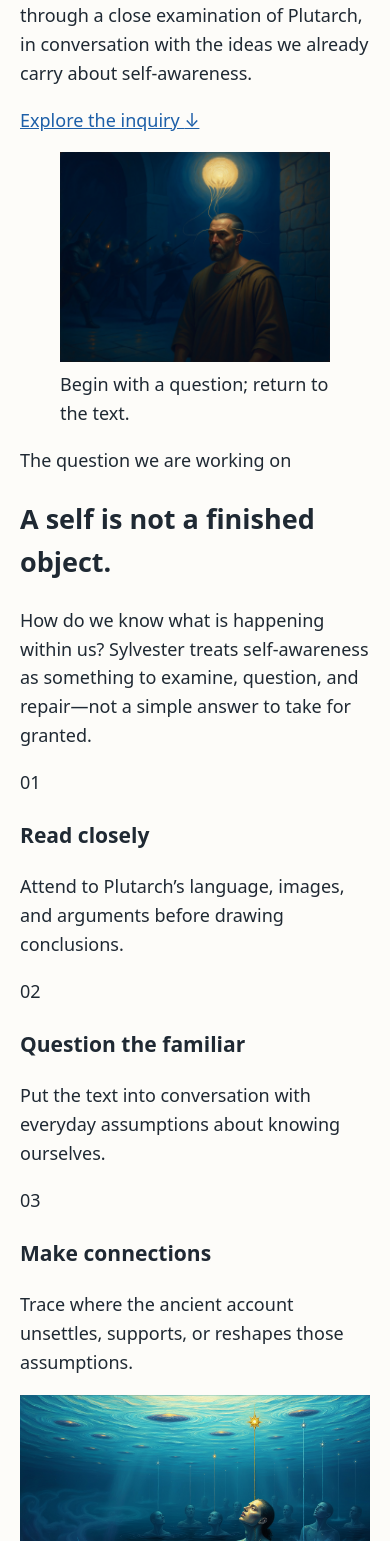
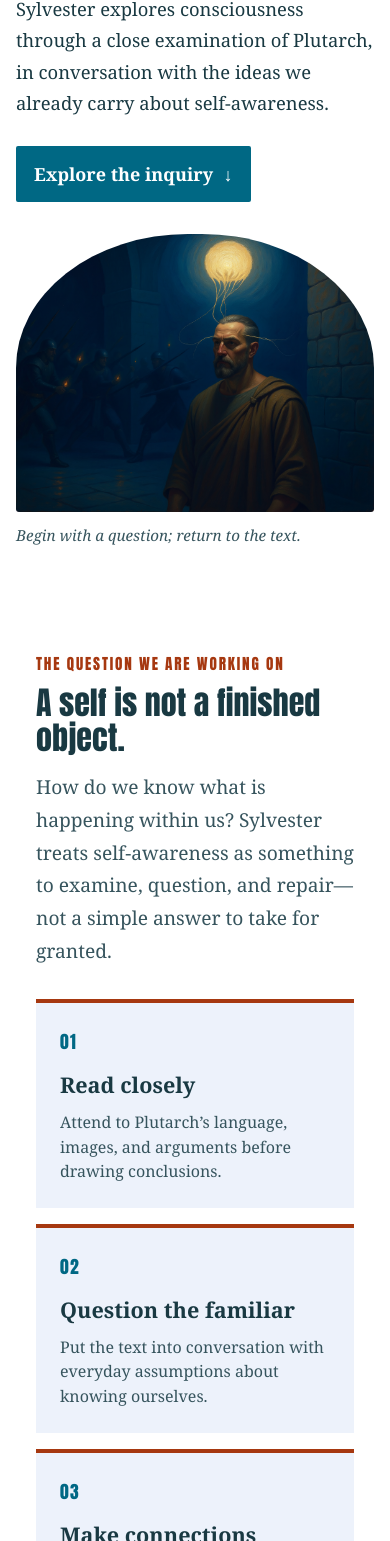
Before and after one commit to um-lrc-hnr241/2026-fall-sylvester, a plain HTML site: page index.html in a window 390 px wide. Shown: the part 459-2000 px from the top of the page. Drawn offline with Linux system fonts and the light colour scheme.

Commit message:
Agent: update styles.css

```diff
--- a/styles.css
+++ b/styles.css
@@ -1,10 +1,12 @@
 :root {
-  --text: #1f2933;
-  --muted: #52606d;
-  --background: #fdfcf9;
-  --accent: #1d5fa8;
-  --border: #d9d4c7;
-  --max-width: 46rem;
+  --text: #193942;
+  --muted: #36545d;
+  --background: #ffffff;
+  --accent: #006884;
+  --border: #b5c7eb;
+  --soft-blue: #edf2fb;
+  --orange: #a63810;
+  --max-width: 74rem;
 }
 
 *,
@@ -15,9 +17,9 @@
 
 body {
   margin: 0;
-  font-family: system-ui, -apple-system, "Segoe UI", Roboto, sans-serif;
+  font-family: Georgia, "Times New Roman", serif;
   font-size: 1.125rem;
-  line-height: 1.6;
+  line-height: 1.7;
   color: var(--text);
   background: var(--background);
 }
@@ -41,11 +43,14 @@ main,
 
 .site-title {
   margin: 0;
-  font-weight: 700;
+  font-family: Impact, Haettenschweiler, "Arial Narrow Bold", sans-serif;
+  font-size: 1.8rem;
+  font-weight: 400;
+  letter-spacing: 0.04em;
 }
 
 .site-title a {
-  color: inherit;
+  color: var(--text);
   text-decoration: none;
 }
 
@@ -58,18 +63,33 @@ nav ul {
   list-style: none;
 }
 
+nav a {
+  font-size: 0.98rem;
+  font-weight: 700;
+  text-decoration-thickness: 1px;
+  text-underline-offset: 0.22em;
+}
+
 a {
   color: var(--accent);
 }
 
 a:focus-visible {
-  outline: 3px solid var(--accent);
-  outline-offset: 2px;
+  outline: 3px solid var(--orange);
+  outline-offset: 4px;
 }
 
 h1 {
-  font-size: 2.25rem;
-  line-height: 1.2;
+  margin: 0.5rem 0 1.25rem;
+  font-family: Impact, Haettenschweiler, "Arial Narrow Bold", sans-serif;
+  font-size: clamp(2.8rem, 6vw, 5.5rem);
+  font-weight: 400;
+  letter-spacing: 0.015em;
+  line-height: 0.98;
+}
+
+h1 span {
+  color: var(--accent);
 }
 
 img,
@@ -84,6 +104,18 @@ video {
   font-size: 1rem;
 }
 
+.site-footer .footer-title {
+  margin: 0 0 0.2rem;
+  color: var(--text);
+  font-family: Impact, Haettenschweiler, "Arial Narrow Bold", sans-serif;
+  font-size: 1.4rem;
+  letter-spacing: 0.04em;
+}
+
+.site-footer p:last-child {
+  margin-top: 0;
+}
+
 .skip-link {
   position: absolute;
   left: -999rem;
@@ -92,6 +124,222 @@ video {
 .skip-link:focus {
   left: 1rem;
   top: 1rem;
+  z-index: 10;
   padding: 0.5rem 0.75rem;
+  color: var(--text);
   background: var(--background);
 }
+
+.hero {
+  display: grid;
+  grid-template-columns: 1.05fr 0.95fr;
+  align-items: center;
+  gap: clamp(2rem, 6vw, 5.5rem);
+  padding-top: clamp(3rem, 8vw, 7rem);
+  padding-bottom: clamp(3.5rem, 8vw, 7rem);
+}
+
+.hero-copy {
+  max-width: 38rem;
+}
+
+.eyebrow {
+  margin: 0 0 0.75rem;
+  color: var(--orange);
+  font-family: Impact, Haettenschweiler, "Arial Narrow Bold", sans-serif;
+  font-size: 0.95rem;
+  letter-spacing: 0.12em;
+  line-height: 1.4;
+  text-transform: uppercase;
+}
+
+.hero-intro {
+  max-width: 35rem;
+  margin: 0 0 1.75rem;
+  font-size: clamp(1.15rem, 2vw, 1.35rem);
+}
+
+.button-link {
+  display: inline-flex;
+  align-items: center;
+  gap: 0.65rem;
+  min-height: 48px;
+  padding: 0.65rem 1rem;
+  border: 2px solid var(--accent);
+  border-radius: 2px;
+  color: #ffffff;
+  background: var(--accent);
+  font-family: Georgia, "Times New Roman", serif;
+  font-weight: 700;
+  text-decoration: none;
+}
+
+.button-link:hover {
+  color: var(--text);
+  background: var(--soft-blue);
+}
+
+.hero-art,
+.approach-art {
+  margin: 0;
+}
+
+.hero-art img {
+  display: block;
+  width: 100%;
+  max-height: 36rem;
+  object-fit: cover;
+  border-radius: 48% 48% 3px 3px;
+}
+
+.hero-art figcaption {
+  margin-top: 0.7rem;
+  color: var(--muted);
+  font-size: 0.95rem;
+  font-style: italic;
+}
+
+.content-section {
+  padding: clamp(3rem, 7vw, 6rem) 1.25rem;
+}
+
+.section-heading {
+  max-width: 43rem;
+}
+
+h2 {
+  margin: 0.2rem 0 1rem;
+  font-family: Impact, Haettenschweiler, "Arial Narrow Bold", sans-serif;
+  font-size: clamp(2rem, 4vw, 3.4rem);
+  font-weight: 400;
+  line-height: 1.08;
+}
+
+.section-lede {
+  max-width: 48rem;
+  margin: 0 0 2rem;
+  color: var(--muted);
+  font-size: 1.2rem;
+}
+
+.question-grid {
+  display: grid;
+  grid-template-columns: repeat(3, minmax(0, 1fr));
+  gap: 1rem;
+}
+
+.question-card {
+  min-height: 13rem;
+  padding: 1.5rem;
+  border-top: 4px solid var(--orange);
+  background: var(--soft-blue);
+}
+
+.card-mark {
+  color: var(--accent);
+  font-family: Impact, Haettenschweiler, "Arial Narrow Bold", sans-serif;
+  font-size: 1.1rem;
+  letter-spacing: 0.08em;
+}
+
+.question-card h3 {
+  margin: 0.6rem 0 0.35rem;
+  font-size: 1.35rem;
+}
+
+.question-card p {
+  margin: 0;
+  color: var(--muted);
+  font-size: 1rem;
+  line-height: 1.55;
+}
+
+.reading-section {
+  display: grid;
+  grid-template-columns: 1fr 1fr;
+  align-items: center;
+  gap: clamp(2rem, 6vw, 5rem);
+  padding: clamp(2rem, 5vw, 4rem) 1.25rem;
+  background: var(--soft-blue);
+}
+
+.reading-art img {
+  display: block;
+  width: 100%;
+  max-height: 32rem;
+  object-fit: cover;
+}
+
+.reading-copy {
+  max-width: 35rem;
+}
+
+.reading-note {
+  margin-top: 1.5rem;
+  padding-left: 1rem;
+  border-left: 4px solid var(--orange);
+  color: var(--muted);
+  font-style: italic;
+}
+
+.approach-section {
+  display: grid;
+  grid-template-columns: 1fr 0.8fr;
+  align-items: center;
+  gap: clamp(2rem, 6vw, 5rem);
+}
+
+.approach-copy {
+  max-width: 40rem;
+}
+
+.approach-art img {
+  display: block;
+  width: 100%;
+  max-height: 26rem;
+  object-fit: cover;
+  border-radius: 50% 50% 3px 3px;
+}
+
+@media (max-width: 46rem) {
+  .site-header,
+  main,
+  .site-footer {
+    padding-right: 1rem;
+    padding-left: 1rem;
+  }
+
+  .hero,
+  .reading-section,
+  .approach-section {
+    grid-template-columns: 1fr;
+  }
+
+  .hero {
+    gap: 2rem;
+  }
+
+  .hero-art {
+    max-width: 34rem;
+  }
+
+  .question-grid {
+    grid-template-columns: 1fr;
+  }
+
+  .question-card {
+    min-height: auto;
+  }
+
+  .reading-section {
+    gap: 1.5rem;
+  }
+
+  .reading-art {
+    order: 2;
+  }
+
+  .approach-art {
+    max-width: 30rem;
+  }
+}
```
